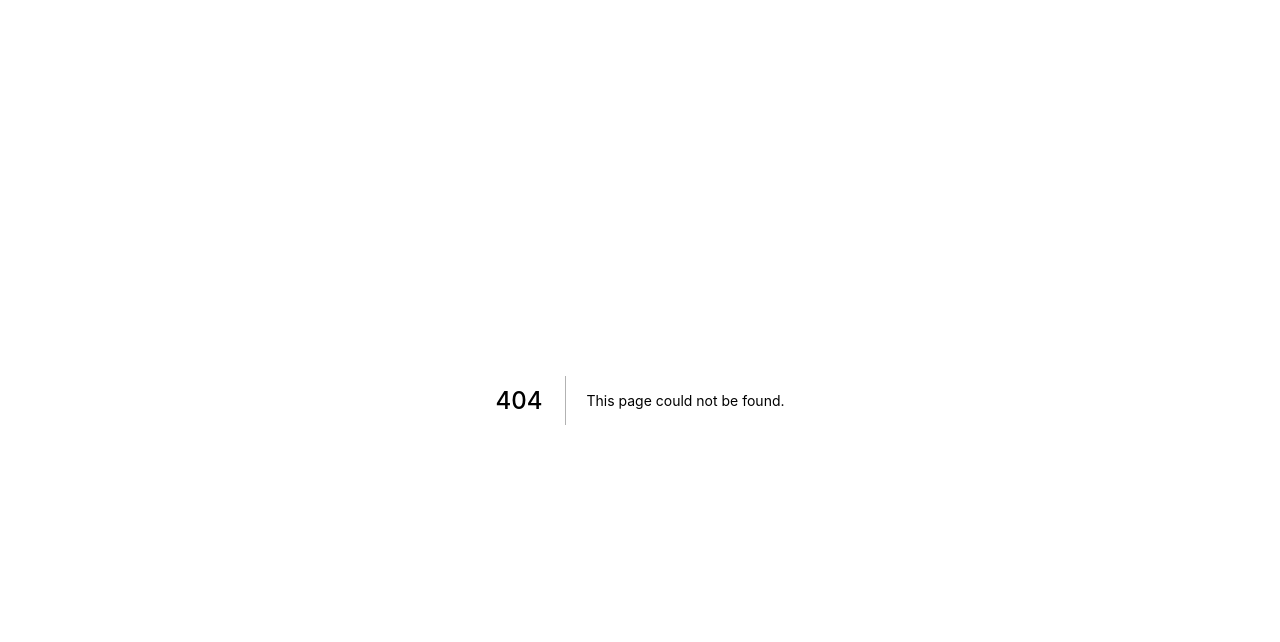
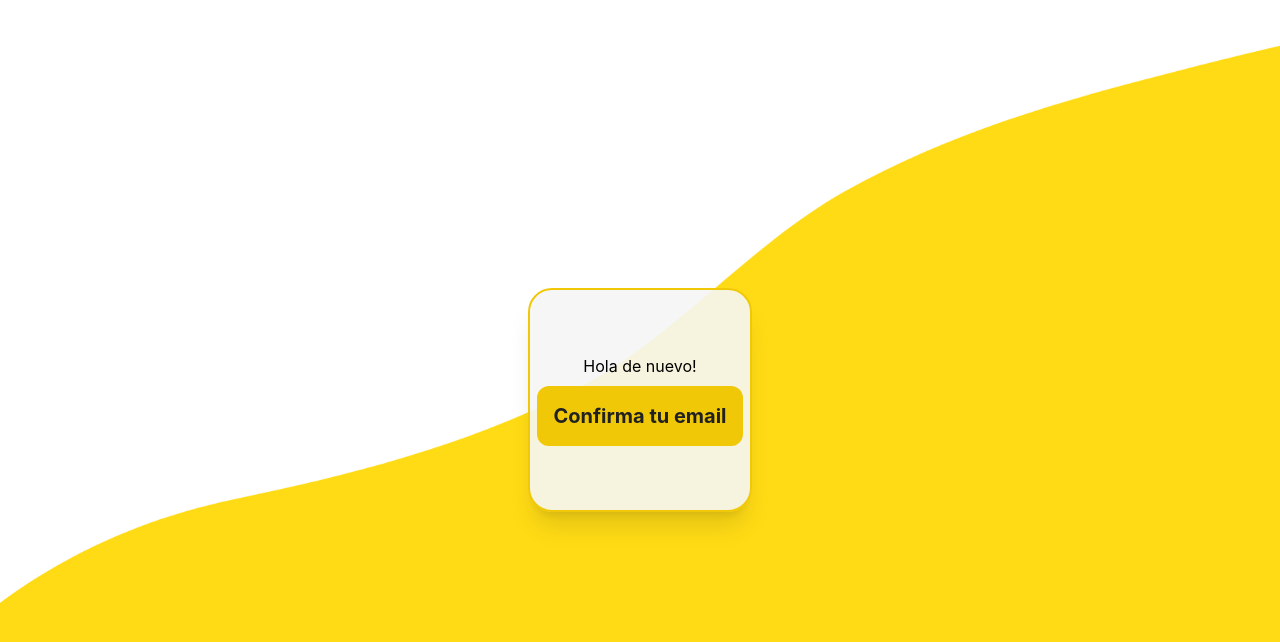
Before and after one commit to maggioniduffy/pacifico.frontend, a Next.js app: page /confirm-email in a window 1280 px wide. Before the commit this address had no page. Shown: the top 642 px of the page. Built offline with nearby package versions, Linux system fonts and the light colour scheme.

Commit message:
Sending invalid token

```diff
--- a/components/News/News.tsx
+++ b/components/News/News.tsx
@@ -14,15 +14,12 @@ const News = () => {
     const getNews = async () => {
       const res = await getNewsApi();
       setMainNews(res);
-      console.log(mainNews);
     };
     getNews();
   }, []);
 
   return (
     <div className="main-new pt-10 w-full rounded-xl">
-      {mainNews ? (
-        <>
       <Carousel
         swipeable
         stopOnHover
@@ -36,7 +33,7 @@ const News = () => {
         axis="horizontal"
         className="overflow-hidden h-fit"
       >
-            {mainNews.map((mNew) => {
+        {mainNews?.map((mNew) => {
           return (
             <Link
               href={{
@@ -81,10 +78,6 @@ const News = () => {
           </MyButton>
         </div>
       </Link>
-        </>
-      ) : (
-        <LoadingSpinner />
-      )}
     </div>
   );
 };
--- /dev/null
+++ b/pages/confirm-email/index.tsx
@@ -0,0 +1,53 @@
+import Head from "next/head";
+import Link from "next/link";
+import { useRouter } from "next/router";
+import React from "react";
+import { BASE_API_URL } from "../../utils/constants";
+
+const ConfirmEmailPage = () => {
+  const router = useRouter();
+
+  const { token } = router.query;
+  console.log(token);
+  const confirmEmail = async () => {
+    console.log("confirm email");
+    try {
+      const res = await fetch(BASE_API_URL + "newsletter/confirm", {
+        method: "POST",
+        body: JSON.stringify({ token: token }),
+      });
+      const data = await res.json();
+      console.log(data);
+    } catch (error) {
+      console.log(error);
+    }
+  };
+  return (
+    <div>
+      <Head>
+        <title> Pacifico Basquet </title>
+        <meta
+          name="description"
+          content="Club Pacifico Basquet #DecanoPasion. Neuquen"
+        />
+        <link rel="icon" href="/Logo.png" />
+      </Head>
+      <div className="w-full h-screen flex place-items-center align-center justify-center">
+        <div className="w-56 shadow-xl h-56 bg-white border-2 space-y-2 flex flex-col place-items-center justify-center border-yellow bg-opacity-90 rounded-3xl m-auto">
+          <h2 className="text-center"> Hola de nuevo! </h2>
+          <Link className="m-auto" href={"/"}>
+            <button
+              onClick={confirmEmail}
+              className="text-black text-center bg-yellow p-4 rounded-xl font-bold text-xl"
+            >
+              {" "}
+              Confirma tu email{" "}
+            </button>
+          </Link>
+        </div>
+      </div>
+    </div>
+  );
+};
+
+export default ConfirmEmailPage;
--- a/pages/index.tsx
+++ b/pages/index.tsx
@@ -16,9 +16,6 @@ import {
 import AOS from "aos";
 import "aos/dist/aos.css";
 import { sections, socialMedia } from "../utils/constants";
-
-import banner from "../public/assets/Banner.png";
-import pacificoEsDeLiga from "../public/assets/PacificoEsDeLiga.png";
 
 const Home: NextPage = () => {
   useEffect(() => {
--- a/styles/globals.css
+++ b/styles/globals.css
@@ -14,6 +14,27 @@ body {
   background-attachment: fixed;
   background-size: cover;
   scroll-behavior: smooth;
+}
+
+/* width */
+::-webkit-scrollbar {
+  width: 1rem;
+  border-radius: 1rem;
+}
+
+/* Track */
+::-webkit-scrollbar-track {
+  background: #f1f1f1;
+}
+
+/* Handle */
+::-webkit-scrollbar-thumb {
+  background: #888;
+}
+
+/* Handle on hover */
+::-webkit-scrollbar-thumb:hover {
+  background: #555;
 }
 
 .construction {
```
Lines whose indentation alone changed are shown as unchanged.
